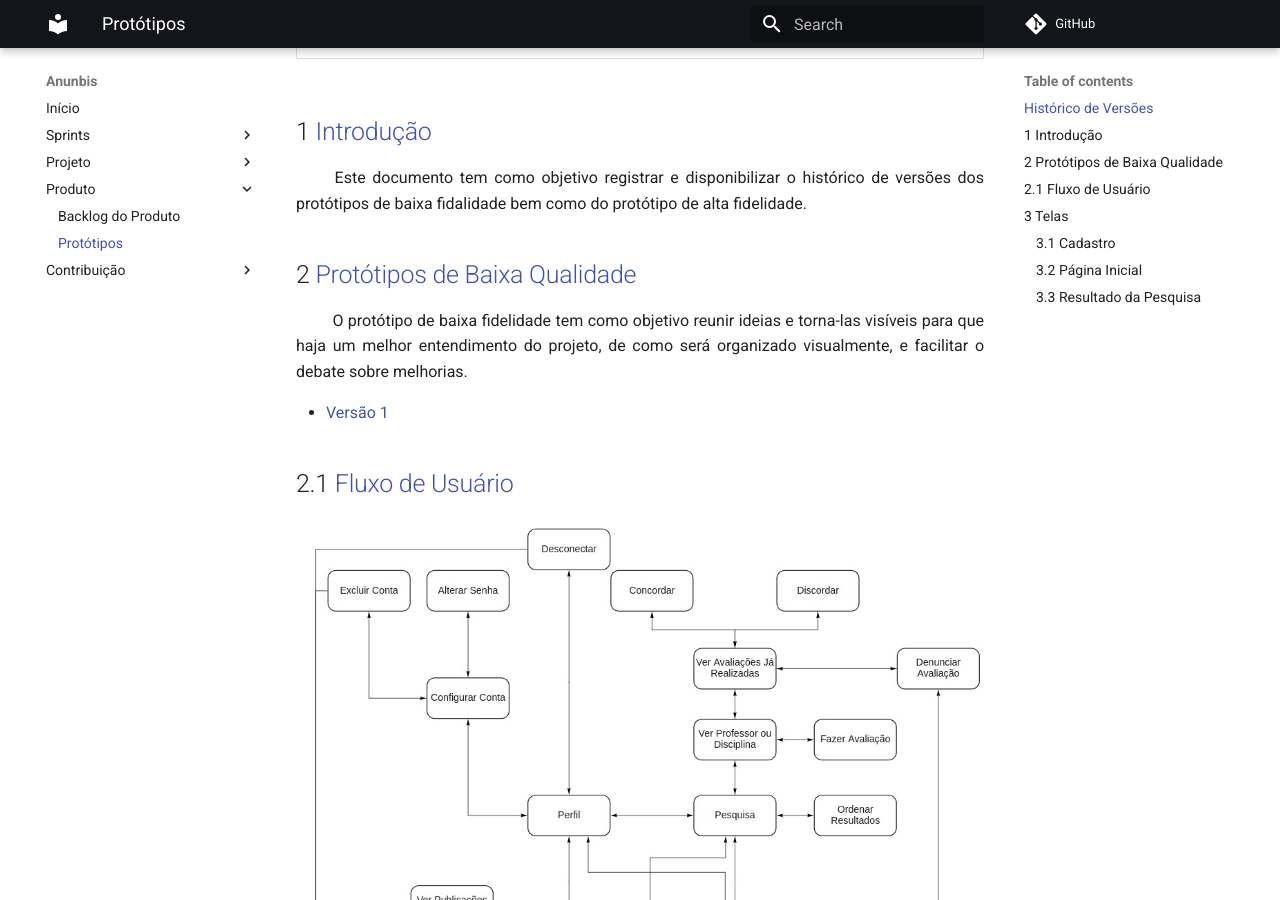
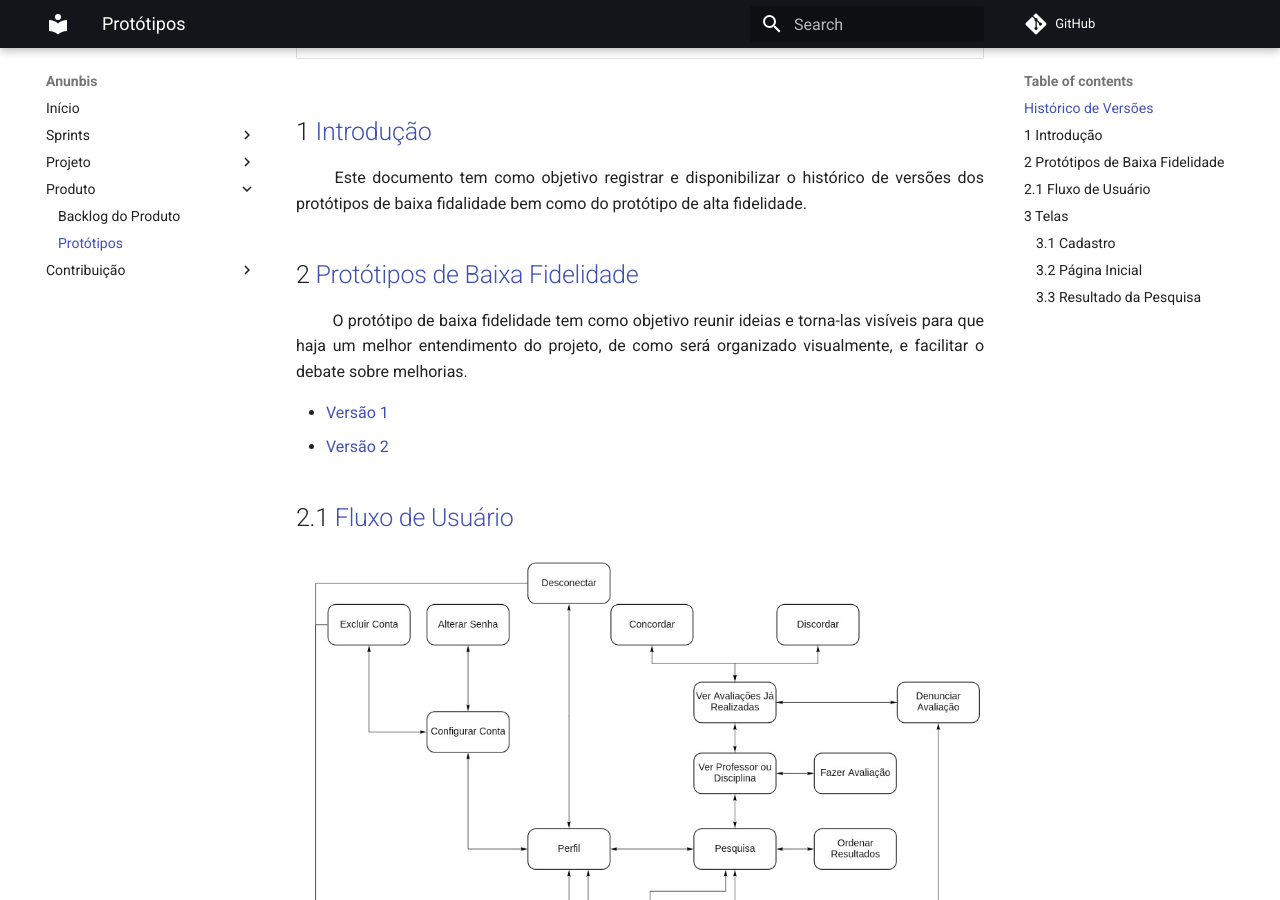
Before and after one commit to fga-eps-mds/2020.2-Anunbis, an MkDocs documentation site: the page built from docs/produto/prototipos.md, in a window 1280 px wide and 900 px high, scrolled down 482 px. Built offline with MkDocs 1.6.1 and Material for MkDocs 9.7.7, drawn with Linux system fonts in a browser that asks for light colours; comment, search, counter and statistics services are not loaded.

Commit message:
Adicionando Versão 2 do Protótipo de Baixa Fidelidade

```diff
--- a/docs/produto/prototipos.md
+++ b/docs/produto/prototipos.md
@@ -12,11 +12,12 @@ Data|Versão|Descrição|Autor
 
  <p align = "justify"> &emsp;&emsp; Este documento tem como objetivo registrar e disponibilizar o histórico de versões dos protótipos de baixa fidalidade bem como do protótipo de alta fidelidade.</p>
 
-## 2 <a name="2">Protótipos de Baixa Qualidade</a>
+## 2 <a name="2">Protótipos de Baixa Fidelidade</a>
 
  <p align = "justify"> &emsp;&emsp; O protótipo de baixa fidelidade tem como objetivo reunir ideias e torna-las visíveis para que haja um melhor entendimento do projeto, de como será organizado visualmente, e facilitar o debate sobre melhorias.</p>
 
  - [Versão 1](https://github.com/fga-eps-mds/2020.2-Anunbis/issues/39#issuecomment-787580528)
+ - [Versão 2](https://github.com/fga-eps-mds/2020.2-Anunbis/issues/39#issuecomment-790673259)
 
 ## 2.1 <a name="2.1">Fluxo de Usuário</a>
 
```
